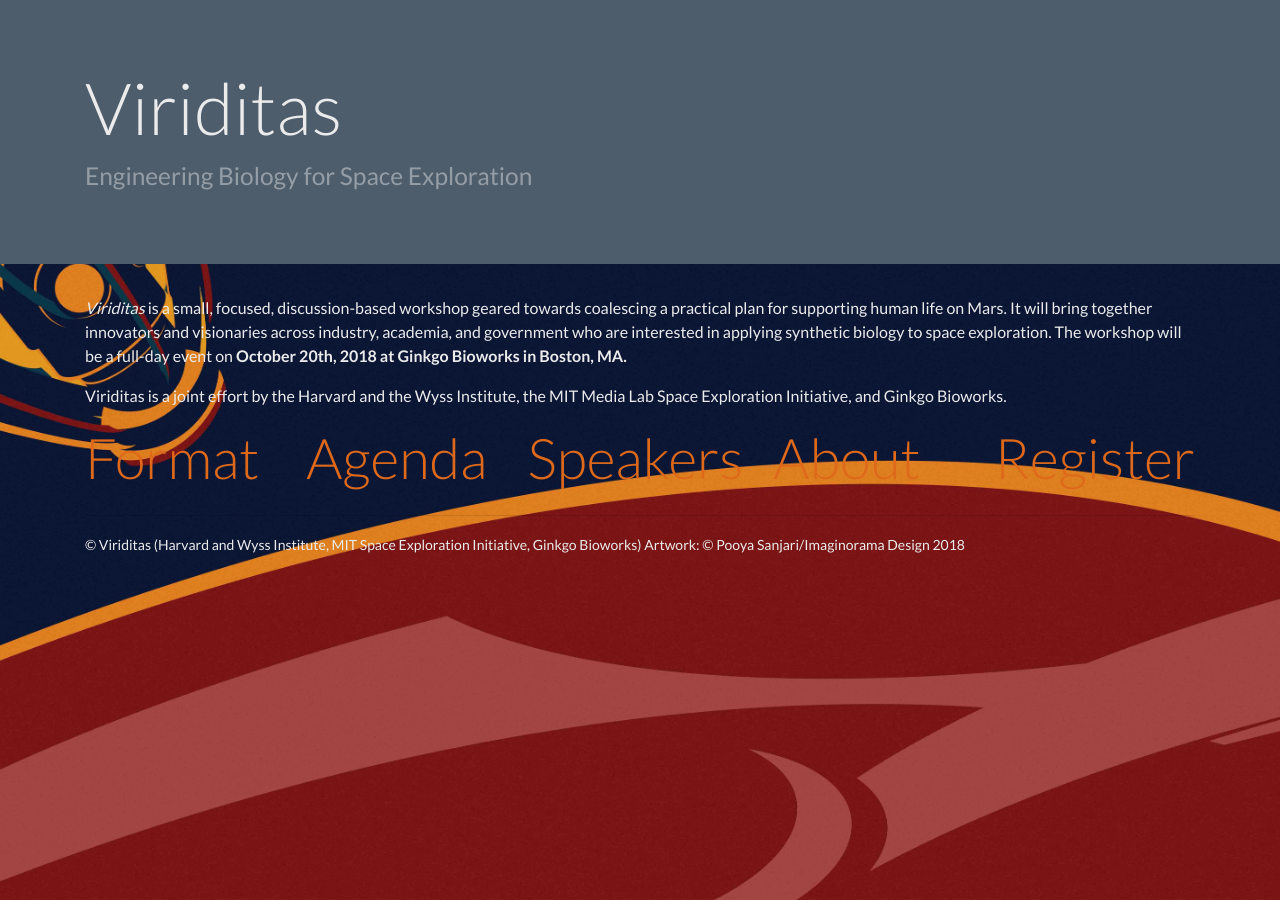
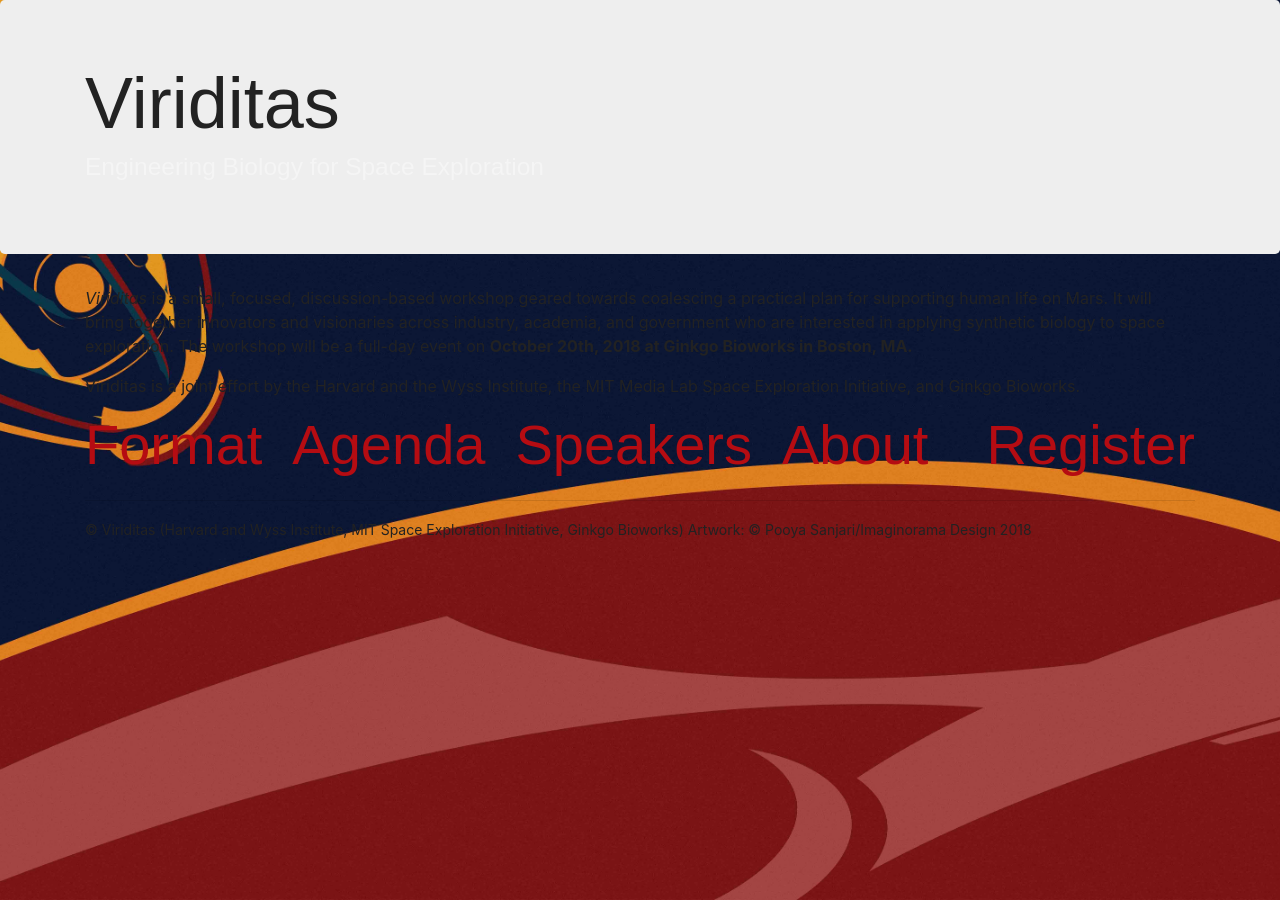
Before and after one commit to viriditas-org/viriditas-org.github.io, a Jekyll site: the page built from index.md, in a window 1280 px wide. Built offline with Jekyll 4.4.1, drawn with Linux system fonts in a browser that asks for light colours; nearby versions of some CDN libraries; some web fonts are replaced.

Commit message:
Upgrade bootstrap/bootstwach
Also switch to cdnjs for most

```diff
--- a/_includes/head.html
+++ b/_includes/head.html
@@ -1,4 +1,5 @@
 <head>
+  <!-- Common metadata -->
   <meta charset="utf-8">
   <meta http-equiv="X-UA-Compatible" content="IE=edge">
   <meta name="viewport" content="width=device-width, initial-scale=1, shrink-to-fit=no">
@@ -26,10 +27,12 @@
   <meta name="msapplication-config" content="/assets/img/favicon/browserconfig.xml">
 
 {% seo %}
+
+  <!-- Bootstrap via CDN -->
+  <link rel="stylesheet" href="https://cdnjs.cloudflare.com/ajax/libs/font-awesome/4.7.0/css/font-awesome.min.css" integrity="sha256-eZrrJcwDc/3uDhsdt61sL2oOBY362qM3lon1gyExkL0=" crossorigin="anonymous" />
+  <link rel="stylesheet" href="https://cdnjs.cloudflare.com/ajax/libs/bootswatch/4.1.3/journal/bootstrap.min.css" integrity="sha256-I0orVBIi7mcdp1qebo3yWpz/6+IATPzkVmgWNOqgMZQ=" crossorigin="anonymous" />
+
+  <!-- Local styling overrides bootstrap -->
   <link href="/assets/css/style.css" rel="stylesheet">
-  <!-- Bootstrap via CDN -->
-  <link href="https://stackpath.bootstrapcdn.com/font-awesome/4.7.0/css/font-awesome.min.css" rel="stylesheet" integrity="sha384-wvfXpqpZZVQGK6TAh5PVlGOfQNHSoD2xbE+QkPxCAFlNEevoEH3Sl0sibVcOQVnN" crossorigin="anonymous">
-  <link href="https://stackpath.bootstrapcdn.com/bootswatch/4.1.1/superhero/bootstrap.min.css" rel="stylesheet" integrity="sha384-fiZOWGBt79dIbkt852eb24nKPxYOvAgtp4v4IUFozlwV/WkvlilK1oTVfPorZdV4" crossorigin="anonymous">
-
 
 </head>
--- a/_includes/javascript.html
+++ b/_includes/javascript.html
@@ -1,3 +1,4 @@
-<script src="https://code.jquery.com/jquery-3.2.1.slim.min.js" integrity="sha384-KJ3o2DKtIkvYIK3UENzmM7KCkRr/rE9/Qpg6aAZGJwFDMVNA/GpGFF93hXpG5KkN" crossorigin="anonymous"></script>
-<script src="https://stackpath.bootstrapcdn.com/bootstrap/4.1.1/js/bootstrap.bundle.min.js" integrity="sha384-u/bQvRA/1bobcXlcEYpsEdFVK/vJs3+T+nXLsBYJthmdBuavHvAW6UsmqO2Gd/F9" crossorigin="anonymous"></script>
+<!-- Bootstrap required JS via CDN -->
+<script src="https://cdnjs.cloudflare.com/ajax/libs/jquery/3.3.1/jquery.slim.min.js" integrity="sha256-3edrmyuQ0w65f8gfBsqowzjJe2iM6n0nKciPUp8y+7E=" crossorigin="anonymous"></script>
+<script src="https://cdnjs.cloudflare.com/ajax/libs/twitter-bootstrap/4.1.3/js/bootstrap.bundle.min.js" integrity="sha256-E/V4cWE4qvAeO5MOhjtGtqDzPndRO1LBk8lJ/PR7CA4=" crossorigin="anonymous"></script>
 <script src="https://stackpath.bootstrapcdn.com/bootlint/0.14.2/bootlint.min.js" integrity="sha384-SLfe/wBrCVfyGjtLhfUmA5cYQLnNVTRmwMUJ11s7x5HxXCKom2oeEwX9bvY74CAs" crossorigin="anonymous"></script>
```
